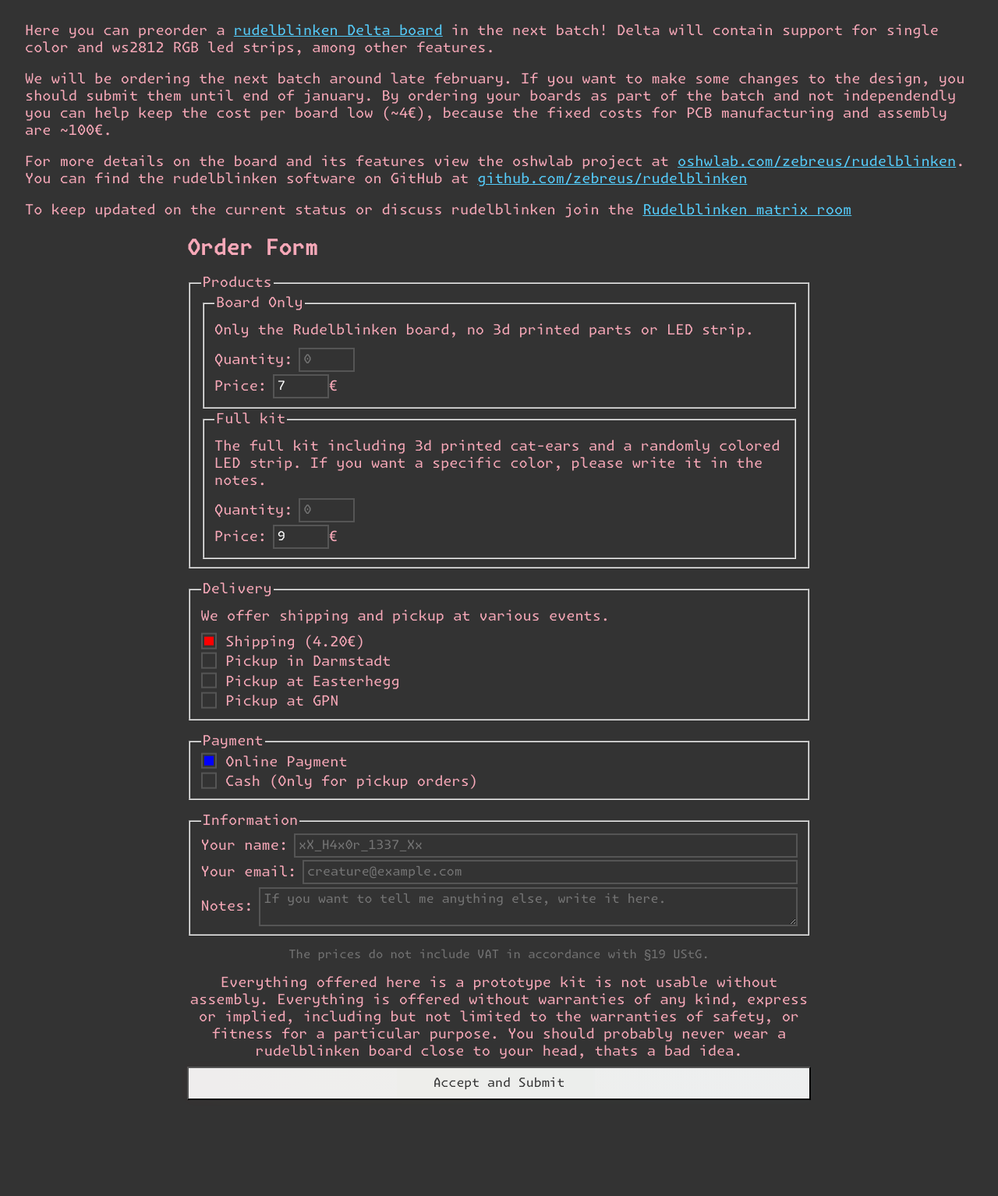
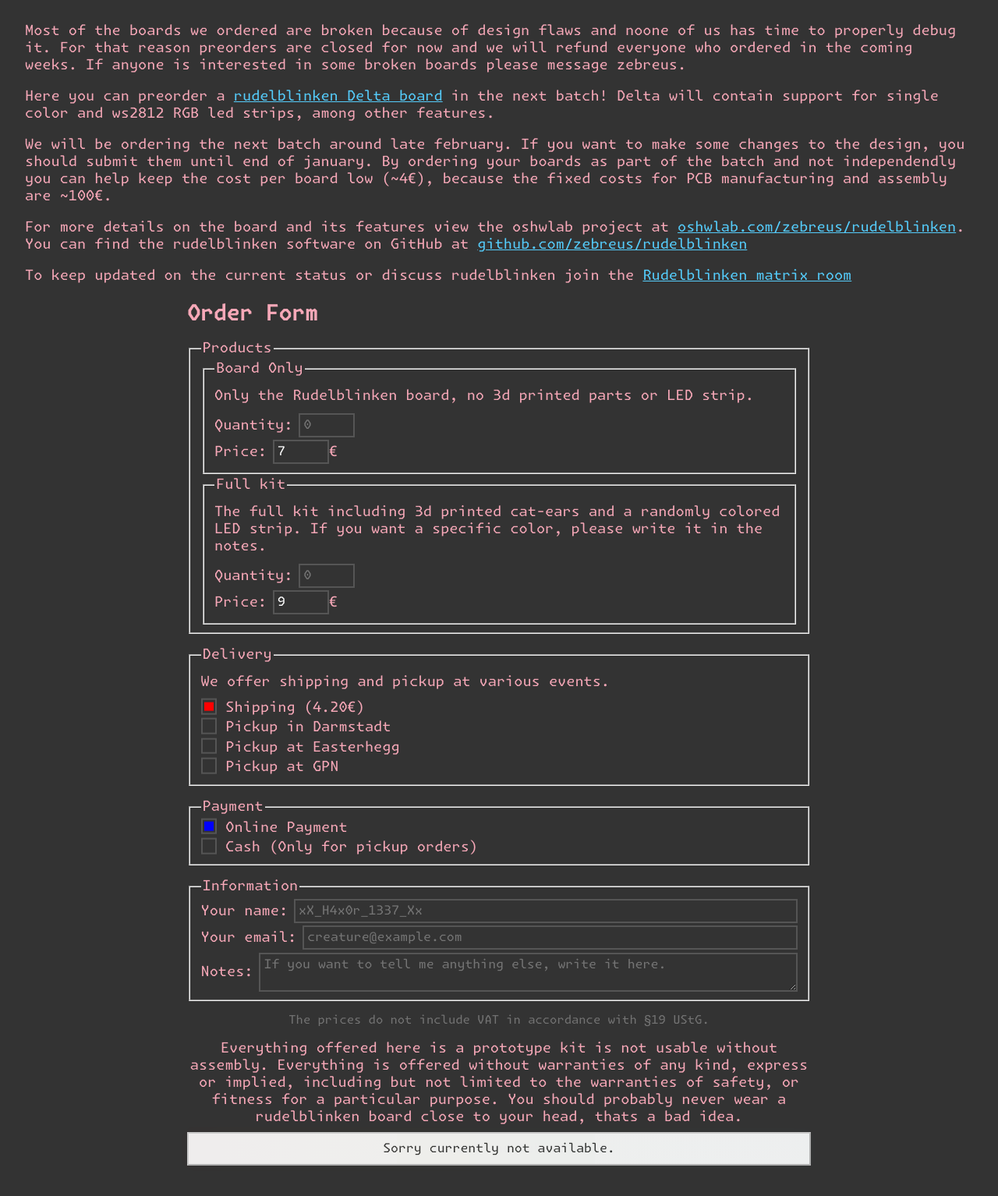
Before and after one commit to zebreus/rudelshopping, a plain HTML site: page index.html in a window 1280 px wide. Shown: the part 106-1640 px from the top of the page at 78% size. Before the commit the page ends 1565 px from the top, so only its background shows below. Drawn offline with Linux system fonts and the light colour scheme.

Commit message:
Disable preorders for now

```diff
--- a/index.html
+++ b/index.html
@@ -344,6 +344,15 @@
 
     <div class="container">
       <p>
+        Most of the boards we ordered are broken because of design flaws and
+        noone of us has time to properly debug it. For that reason preorders
+        are closed for now and we will refund everyone who ordered in the
+        coming weeks.
+
+        If anyone is interested in some broken boards please message zebreus.
+      </p>
+
+      <p>
         Here you can preorder a
         <a href="https://oshwlab.com/zebreus/rudelblinken"
         >rudelblinken Delta board</a> in the next batch! Delta will contain
@@ -556,8 +565,8 @@
           safety, or fitness for a particular purpose. You should probably never
           wear a rudelblinken board close to your head, thats a bad idea.
         </p>
-        <button type="submit">
-          Accept and Submit
+        <button disabled type="submit">
+          Sorry currently not available.
         </button>
       </form>
 
```
